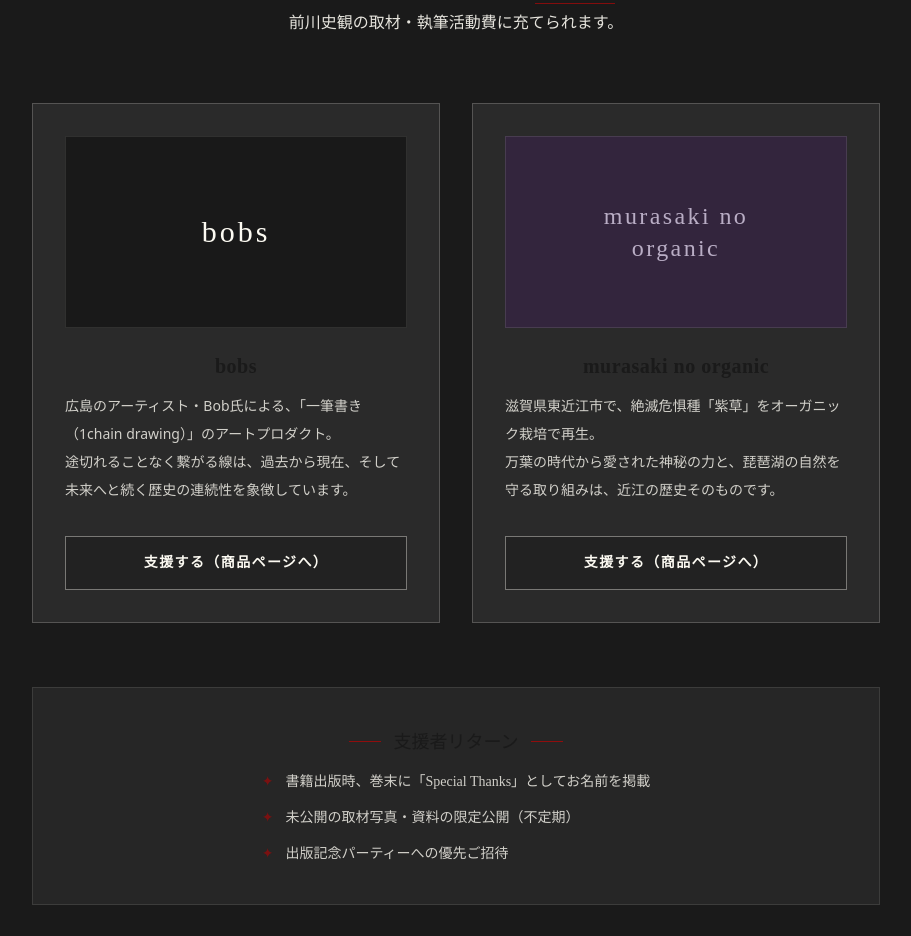
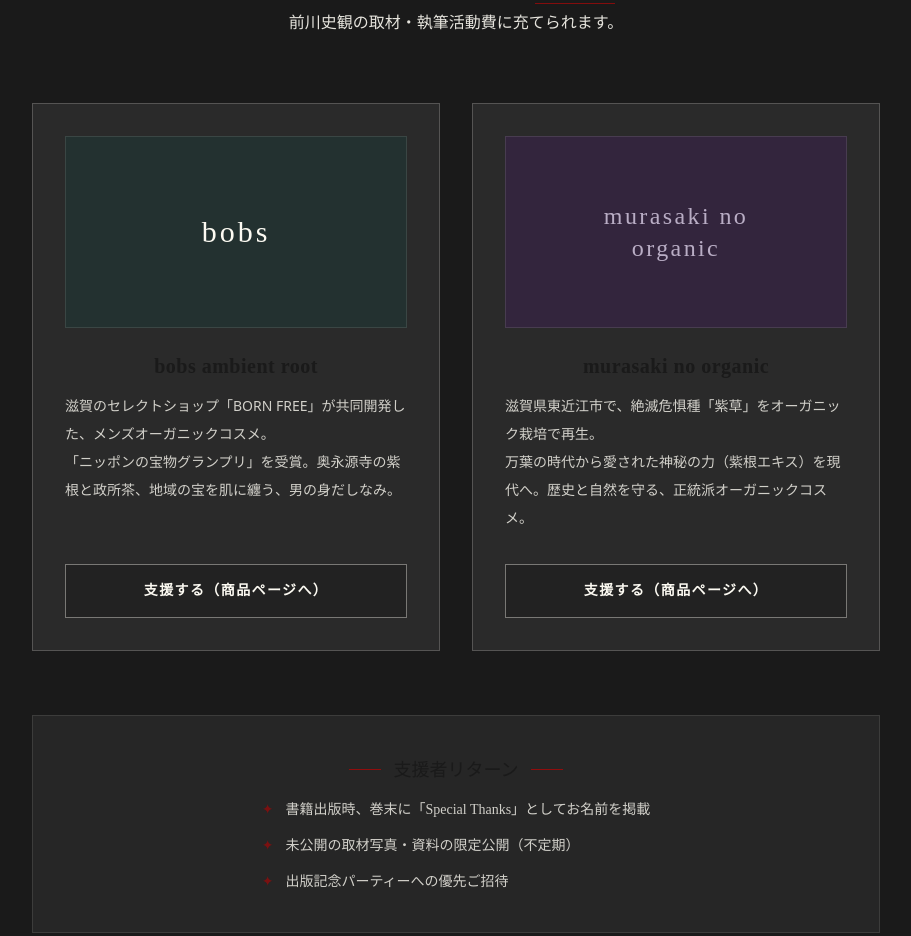
Before and after one commit to imashuku/maekawa-shikan-site-v2, a Next.js app: page /support in a window 1280 px wide. Shown: the part 1381-2317 px from the top of the page, without its empty margins (184-1095 px from the left). Built offline with nearby package versions, Linux system fonts and the light colour scheme.

Commit message:
Fix: Correct bobs description (Men's organic cosmetics)

```diff
--- a/src/app/support/page.tsx
+++ b/src/app/support/page.tsx
@@ -113,14 +113,14 @@
               <div className="grid grid-cols-1 md:grid-cols-2 gap-8 mb-16">
                   {/* Support Item: bobs */}
                   <div className="bg-[#2a2a2a] border border-kinari/20 p-8 hover:border-kokihi/80 transition-colors group flex flex-col h-full">
-                      <div className="h-48 bg-black/40 mb-6 flex items-center justify-center font-serif text-3xl tracking-widest border border-kinari/10 relative overflow-hidden">
+                      <div className="h-48 bg-teal-900/20 mb-6 flex items-center justify-center font-serif text-3xl tracking-widest border border-kinari/10 relative overflow-hidden">
                           <span className="relative z-10">bobs</span>
-                          <div className="absolute inset-0 opacity-10 bg-[radial-gradient(circle_at_center,_var(--tw-gradient-stops))] from-white to-transparent transform scale-150"></div>
+                          <div className="absolute inset-0 opacity-10 bg-[radial-gradient(circle_at_center,_var(--tw-gradient-stops))] from-teal-400 to-transparent transform scale-150"></div>
                       </div>
-                      <h3 className="text-xl font-serif font-bold mb-3 tracking-wide">bobs</h3>
+                      <h3 className="text-xl font-serif font-bold mb-3 tracking-wide">bobs ambient root</h3>
                       <p className="text-sm opacity-80 mb-8 leading-loose flex-grow text-left">
-                          広島のアーティスト・Bob氏による、「一筆書き（1chain drawing）」のアートプロダクト。<br/>
-                          途切れることなく繋がる線は、過去から現在、そして未来へと続く歴史の連続性を象徴しています。
+                          滋賀のセレクトショップ「BORN FREE」が共同開発した、メンズオーガニックコスメ。<br/>
+                          「ニッポンの宝物グランプリ」を受賞。奥永源寺の紫根と政所茶、地域の宝を肌に纏う、男の身だしなみ。
                       </p>
                       <a
                         href="https://bobs.base.ec/"
@@ -141,7 +141,7 @@
                       <h3 className="text-xl font-serif font-bold mb-3 tracking-wide">murasaki no organic</h3>
                       <p className="text-sm opacity-80 mb-8 leading-loose flex-grow text-left">
                           滋賀県東近江市で、絶滅危惧種「紫草」をオーガニック栽培で再生。<br/>
-                          万葉の時代から愛された神秘の力と、琵琶湖の自然を守る取り組みは、近江の歴史そのものです。
+                          万葉の時代から愛された神秘の力（紫根エキス）を現代へ。歴史と自然を守る、正統派オーガニックコスメ。
                       </p>
                       <a
                          href="https://murasakino-organic.stores.jp/"
```
